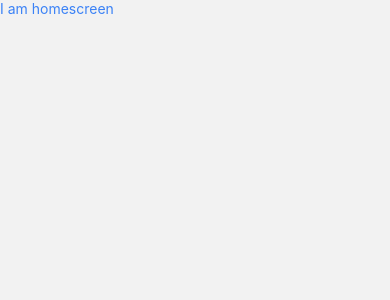
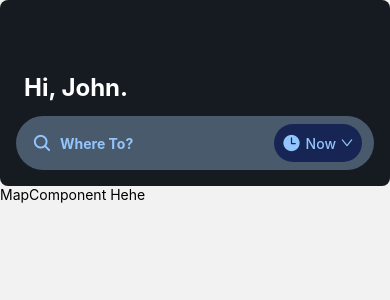
Before and after one commit to johntrinhvu/RideHub, a React Native app: screen /HomeScreen in a window 390 px wide. Shown: the top 300 px of the page. Built offline with nearby package versions, Linux system fonts and the light colour scheme.

Commit message:
add APIs, install new packages

```diff
--- a/babel.config.js
+++ b/babel.config.js
@@ -2,6 +2,15 @@ module.exports = function(api) {
   api.cache(true);
   return {
     presets: ['babel-preset-expo'],
-    plugins: ["nativewind/babel"],
+    plugins: [
+      [
+        "module:react-native-dotenv",
+        {
+          moduleName: "@env",
+          path: ".env",
+        },
+      ],
+      "nativewind/babel"
+    ],
   };
 };
--- /dev/null
+++ b/components/HomeTopBar.js
@@ -0,0 +1,18 @@
+import React from "react";
+import { View, Text } from "react-native";
+import MainSearch from "./MainSearch";
+
+const HomeTopBar = () => {
+  return (
+    <View
+        style={{ backgroundColor: "rgb(22, 27, 33)" }}
+        className="p-4 pt-10 rounded-lg"
+    >
+      <Text className="text-white ml-2 text-2xl font-bold pt-8">Hi, John.</Text>
+      <MainSearch />
+
+    </View>
+  );
+};
+
+export default HomeTopBar;
--- /dev/null
+++ b/components/MainSearch.js
@@ -0,0 +1,40 @@
+import React from "react";
+import { View, TextInput, Text, TouchableOpacity } from "react-native";
+import { Ionicons } from "@expo/vector-icons"; // Importing icons
+import { AntDesign } from "@expo/vector-icons";
+import { useNavigation } from "@react-navigation/native";
+
+const MainSearch = () => {
+  const navigation = useNavigation();
+
+  return (
+    <View
+        style={{ backgroundColor: "rgb(74, 90, 109)" }}
+        className="p-2 rounded-full flex-row items-center mt-3"
+    >
+        <TouchableOpacity
+            className="ml-2"
+            onPress={() => navigation.navigate('PlanRideScreen')}
+            >
+            <Ionicons name="search" size={20} color="rgb(147 197 253)" />
+        </TouchableOpacity>
+        <TouchableOpacity
+            className="ml-2 flex-1 font-bold"
+            onPress={() => navigation.navigate('PlanRideScreen')}
+        >
+            <Text className="font-bold" style={{ color: "rgb(147 197 253)" }}>Where To?</Text>
+        </TouchableOpacity>
+        <TouchableOpacity className="bg-blue-950 p-2 rounded-full flex-row items-center mr-1">
+            <View className="mr-1">
+                <Ionicons name="time" size={20} color="rgb(147 197 253)" />
+            </View>
+            <Text style={{ color: "rgb(147 197 253)" }} className="font-medium">Now</Text>
+            <View className="ml-1">
+                <AntDesign name="down" size={14} color="rgb(147 197 253)" />
+            </View>
+        </TouchableOpacity>
+    </View>
+  );
+};
+
+export default MainSearch;
--- /dev/null
+++ b/components/MapComponent.js
@@ -0,0 +1,13 @@
+import React from "react";
+import { View, Text } from "react-native";
+
+
+const MapComponent = () => {
+  return (
+    <View>
+      <Text>MapComponent Hehe</Text>
+    </View>
+  );
+};
+
+export default MapComponent;
--- a/package.json
+++ b/package.json
@@ -21,6 +21,7 @@
     "react-dom": "18.2.0",
     "react-native": "0.74.5",
     "react-native-gesture-handler": "~2.16.1",
+    "react-native-google-places-autocomplete": "^2.5.6",
     "react-native-reanimated": "~3.10.1",
     "react-native-safe-area-context": "4.10.5",
     "react-native-screens": "3.31.1",
@@ -29,6 +30,7 @@
   },
   "devDependencies": {
     "@babel/core": "^7.20.0",
+    "react-native-dotenv": "^3.4.11",
     "tailwindcss": "^3.3.2"
   },
   "private": true
--- a/screens/HomeScreen.js
+++ b/screens/HomeScreen.js
@@ -1,11 +1,16 @@
 import React from "react";
 import { StyleSheet, Text, View, SafeAreaView } from "react-native";
+import HomeTopBar from "../components/HomeTopBar";
+import MapComponent from "../components/MapComponent";
+import { GooglePlacesAutocomplete } from 'react-native-google-places-autocomplete';
+import { GOOGLE_MAPS_APIKEY } from "@env";
 
 const HomeScreen = () => {
     return (
-        <SafeAreaView>
-            <Text className="text-blue-500">I am homescreen</Text>
-        </SafeAreaView>
+        <View>
+            <HomeTopBar />
+            <MapComponent />
+        </View>
 
     );
 }
```
Also changed, not shown: 1 other file (tests, documents, lock files or other folders).
